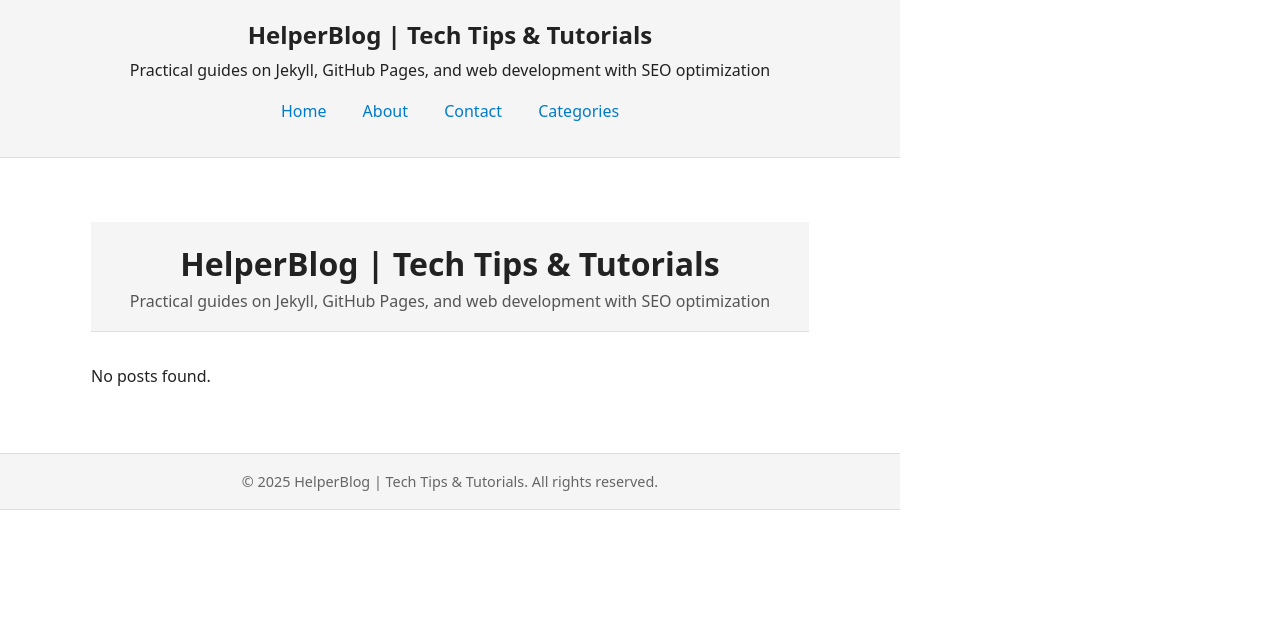
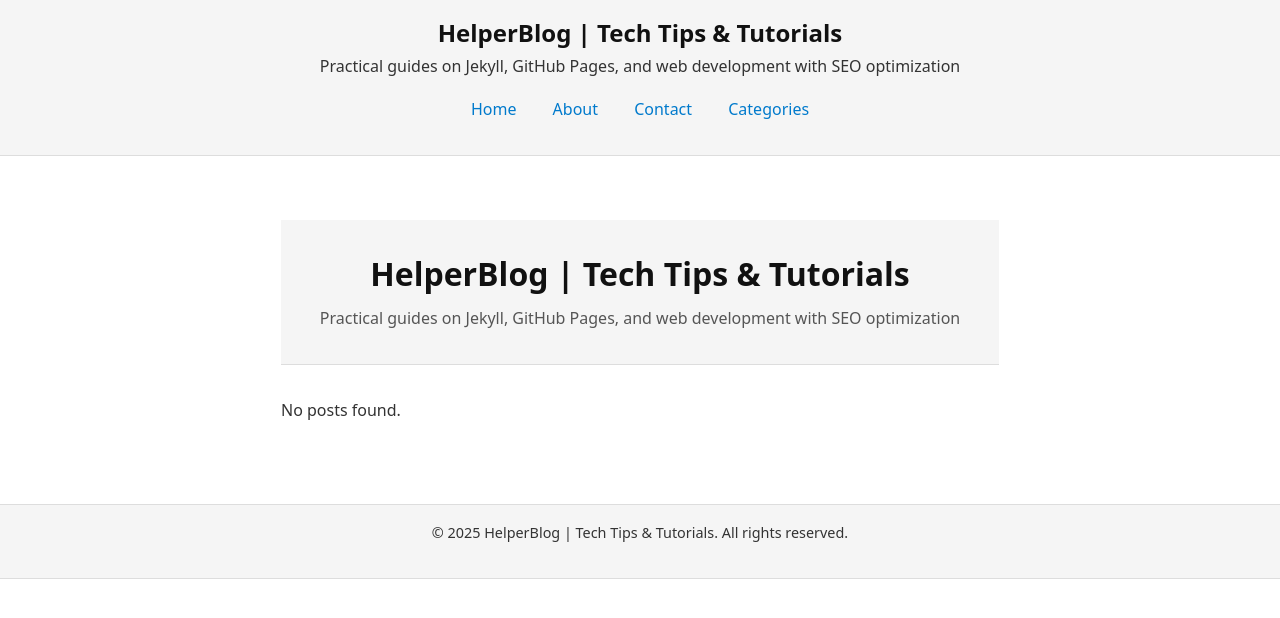
Before and after one commit to helperblog/helperblog.github.io, a Jekyll site: the page built from index.md, in a window 1280 px wide. Shown: the top 618 px of the page. Built offline with Jekyll 4.4.1, drawn with Linux system fonts in a browser that asks for light colours; our own code applies the rules of GitHub Pages for plain Markdown files.

Commit message:
Update style.css

```diff
--- a/assets/css/style.css
+++ b/assets/css/style.css
@@ -1,24 +1,18 @@
-/* Base reset */
+/* Reset */
 * {
   margin: 0;
   padding: 0;
   box-sizing: border-box;
 }
 
-html {
-  font-family: 'Segoe UI', Roboto, 'Helvetica Neue', sans-serif;
-  font-size: 16px;
-  line-height: 1.6;
+/* Base */
+body {
+  font-family: system-ui, -apple-system, "Segoe UI", Roboto, sans-serif;
+  background: #ffffff;
   color: #222;
-  background: #fff;
-  scroll-behavior: smooth;
-}
-
-body {
-  padding: 0 1rem;
-  max-width: 900px;
-  margin: auto;
-  background-color: #fff;
+  font-size: 1rem;
+  line-height: 1.7;
+  padding: 0;
 }
 
 a {
@@ -29,108 +23,88 @@ a:hover {
   text-decoration: underline;
 }
 
-/* Header */
-header.site-header {
-  padding: 1rem 0;
-  border-bottom: 1px solid #ddd;
-  text-align: center;
+/* Layout */
+.container {
+  max-width: 750px;
+  margin: 2rem auto;
+  padding: 1rem;
 }
-header.site-header h1 {
-  font-size: 1.8rem;
-  font-weight: 600;
+
+/* Headers */
+h1, h2, h3, h4, h5 {
+  margin: 1rem 0 0.5rem;
+  color: #111;
+  line-height: 1.4;
 }
-header.site-header p {
-  font-size: 1rem;
-  color: #555;
+h1 {
+  font-size: 2rem;
+}
+h2 {
+  font-size: 1.5rem;
+}
+h3 {
+  font-size: 1.2rem;
+}
+
+/* Paragraphs */
+p {
+  margin-bottom: 1rem;
+  color: #333;
 }
 
 /* Navigation */
-nav.navbar {
+nav {
   text-align: center;
   margin: 1rem 0;
 }
-nav.navbar a {
+nav a {
   margin: 0 1rem;
   font-weight: 500;
 }
 
 /* Post list */
-.posts-list {
-  list-style: none;
-  margin: 2rem 0;
-}
-.posts-list li {
-  border-bottom: 1px solid #eee;
+.post-preview {
+  border-bottom: 1px solid #ddd;
   padding: 1rem 0;
 }
-.posts-list li h2 {
-  font-size: 1.2rem;
-  margin-bottom: 0.3rem;
+.post-preview h2 {
+  font-size: 1.4rem;
 }
-.posts-list li p {
-  color: #666;
+.post-preview p {
+  font-size: 0.95rem;
+  color: #444;
+}
+
+/* TOC */
+.toc {
+  background: #f9f9f9;
+  border: 1px solid #ccc;
+  padding: 1rem;
+  margin: 1.5rem 0;
   font-size: 0.95rem;
 }
 
-/* Individual post */
-.post-title {
-  font-size: 1.8rem;
-  margin-bottom: 0.5rem;
-}
-.post-meta {
-  color: #888;
-  font-size: 0.9rem;
-  margin-bottom: 1rem;
-}
-.post-content img {
-  max-width: 100%;
-  height: auto;
-}
-.post-content {
-  margin: 1rem 0;
-}
-.post-footer {
-  margin-top: 2rem;
-  font-size: 0.9rem;
-  color: #555;
-}
-.post-tags a,
-.post-categories a {
-  background: #f0f0f0;
-  padding: 0.2rem 0.6rem;
-  margin: 0 0.2rem;
-  border-radius: 3px;
-  font-size: 0.85rem;
-}
-
-/* TOC */
-.post-toc {
-  background: #f9f9f9;
+/* Footer */
+footer {
+  background: #f5f5f5;
   padding: 1rem;
-  border-left: 4px solid #ccc;
-  margin-bottom: 1rem;
-}
-.post-toc h2 {
-  font-size: 1rem;
-  margin-bottom: 0.5rem;
-}
-
-/* Footer */
-footer.site-footer {
-  border-top: 1px solid #ddd;
-  padding: 1rem 0;
   text-align: center;
   font-size: 0.9rem;
   color: #666;
-  margin-top: 2rem;
+  border-top: 1px solid #ddd;
 }
 
 /* Responsive */
-@media (max-width: 768px) {
+@media (max-width: 600px) {
   body {
-    padding: 0 0.8rem;
+    font-size: 0.95rem;
   }
-  .post-title {
+
+  h1 {
     font-size: 1.5rem;
   }
+
+  h2 {
+    font-size: 1.2rem;
+  }
 }
```
